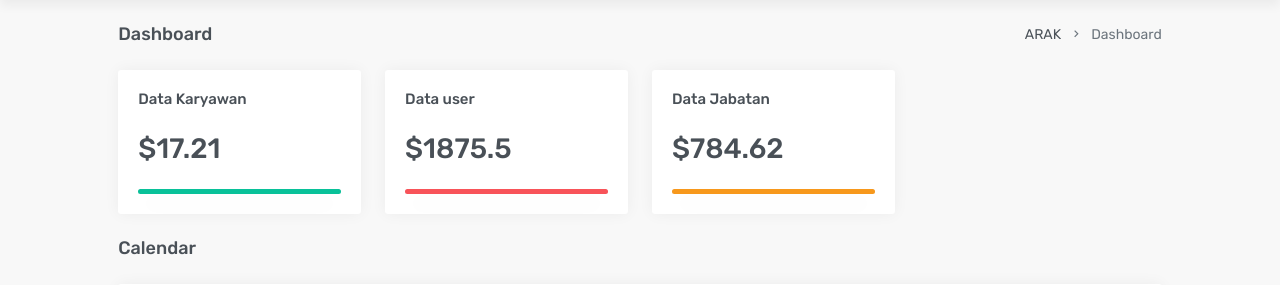
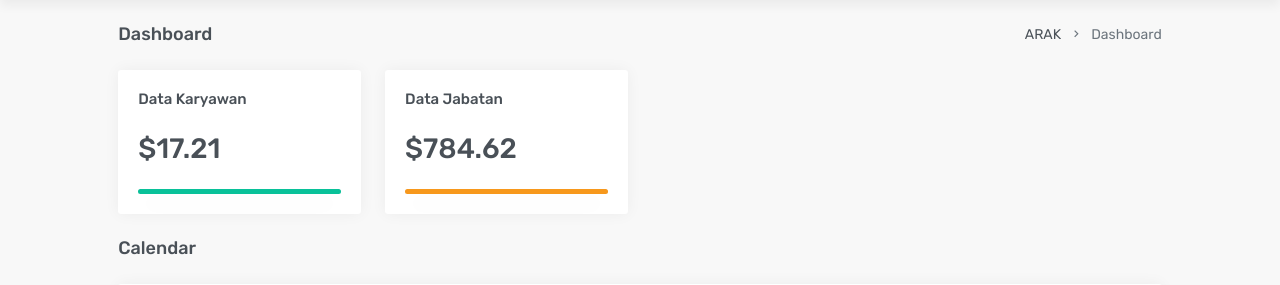
Before and after one commit to InternUnion/absensi1, a PHP site: page /page/dashboard.php in a window 1280 px wide. Shown: the part 126-411 px from the top of the page. Run offline with PHP 8.4, Linux system fonts and the light colour scheme; the visitor is signed in with stand-in values (Sample User, id 1); style sheets or scripts are compiled from the project's sources; some libraries are stand-ins or nearby versions.

Commit message:
Update dashboard
by rakha

```diff
--- a/page/dashboard.php
+++ b/page/dashboard.php
@@ -188,29 +188,6 @@
                                 <div class="card">
                                     <div class="card-body">
                                         <div class="mb-4">
-                                            <h5 class="card-title mb-0">Data user</h5>
-                                        </div>
-                                        <div class="row d-flex align-items-center mb-4">
-                                            <div class="col-8">
-                                                <h2 class="d-flex align-items-center mb-0">
-                                                    $1875.5
-                                                </h2>
-                                            </div>
-                                        </div>
-
-                                        <div class="progress shadow-sm" style="height: 5px;">
-                                            <div class="progress-bar bg-danger" role="progressbar" style="width: 100%;">
-                                            </div>
-                                        </div>
-                                    </div>
-                                    <!--end card body-->
-                                </div><!-- end card-->
-                            </div> <!-- end col-->
-
-                            <div class="col-md-6 col-xl-3">
-                                <div class="card">
-                                    <div class="card-body">
-                                        <div class="mb-4">
                                             <h5 class="card-title mb-0">Data Jabatan</h5>
                                         </div>
                                         <div class="row d-flex align-items-center mb-4">
```
